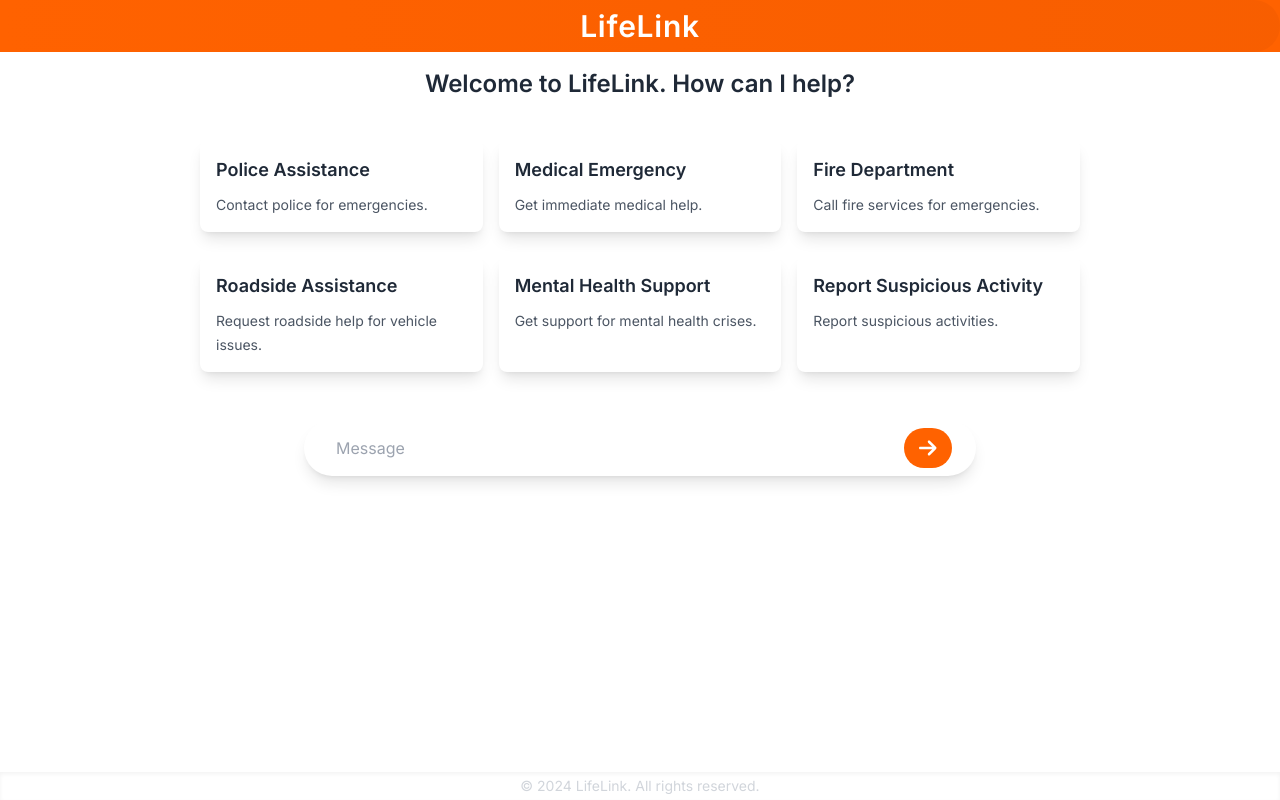
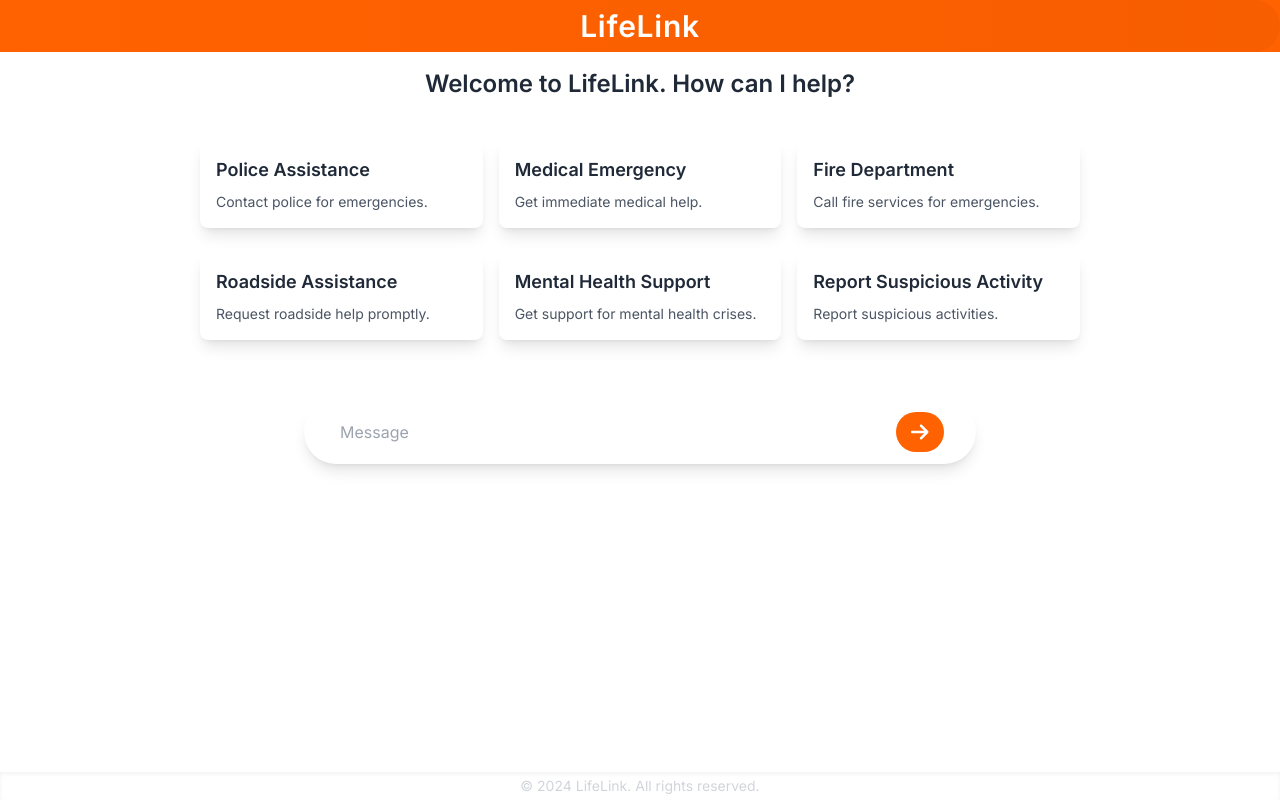
Before and after one commit to MissBellum/LifeLink, a React (Create React App) app in the folder lifelink-ui/: page / in a window 1280 px wide. Built offline with nearby package versions, Linux system fonts and the light colour scheme.

Commit message:
Renamed Option heading

```diff
--- a/lifelink-ui/src/App.jsx
+++ b/lifelink-ui/src/App.jsx
@@ -27,7 +27,7 @@ function App({ options }) {
             <Options options={options} />
           </section>
 
-          <section className="mt-8">
+          <section className="mt-11">
             <InputForm />
           </section>
         </div>
--- a/lifelink-ui/src/components/InputForm.jsx
+++ b/lifelink-ui/src/components/InputForm.jsx
@@ -5,14 +5,14 @@ import { faArrowRight } from '@fortawesome/free-solid-svg-icons';
 function InputForm() {
   return (
     <div className="flex justify-center items-center">
-      <div className="home__prompt__div flex items-center bg-white rounded-full shadow-lg p-2 w-full max-w-2xl">
+      <div className="home__prompt__div flex items-center bg-white rounded-full shadow-lg p-3 w-full max-w-2xl">
         <input
           id="home-prompt"
           className="home__prompt flex-grow rounded-l-full px-6 py-2 text-gray-700 focus:outline-none focus:ring-2 focus:ring-[#ff6200] placeholder-gray-400"
           type="text"
           placeholder="Message"
         />
-        <div className='pr-4'>
+        <div className='pr-5'>
         <button className="home__submit__icon bg-[#ff6200] hover:bg-[#e65500] text-white w-12 h-10 rounded-full ml-2 transition duration-300 ease-in-out transform hover:scale-105">
           <FontAwesomeIcon size="lg" icon={faArrowRight} />
         </button>
--- a/lifelink-ui/src/components/Options.jsx
+++ b/lifelink-ui/src/components/Options.jsx
@@ -8,7 +8,7 @@ function Options(props) {
       className="options__item bg-white rounded-lg shadow-lg p-4 transform hover:scale-105 transition-transform duration-300 ease-out hover:shadow-2xl mb-2"
     >
       <h4 className="text-lg font-semibold text-gray-800 mb-2">{option.name}</h4>
-      <a href="#" className="options__text font-sans text-gray-600 text-sm">{option.description}</a>
+      <p href="#" className="options__text font-sans text-gray-600 text-sm">{option.description}</p>
     </div>
   ));
 
--- a/lifelink-ui/src/index.js
+++ b/lifelink-ui/src/index.js
@@ -8,7 +8,7 @@ const OPTIONSDATA = [
   { id: 1, name: "Police Assistance", description: "Contact police for emergencies." },
   { id: 2, name: "Medical Emergency", description: "Get immediate medical help." },
   { id: 3, name: "Fire Department", description: "Call fire services for emergencies." },
-  { id: 4, name: "Roadside Assistance", description: "Request roadside help for vehicle issues." },
+  { id: 4, name: "Roadside Assistance", description: "Request roadside help promptly." },
   { id: 5, name: "Mental Health Support", description: "Get support for mental health crises." },
   { id: 6, name: "Report Suspicious Activity", description: "Report suspicious activities." },
 ]
```
